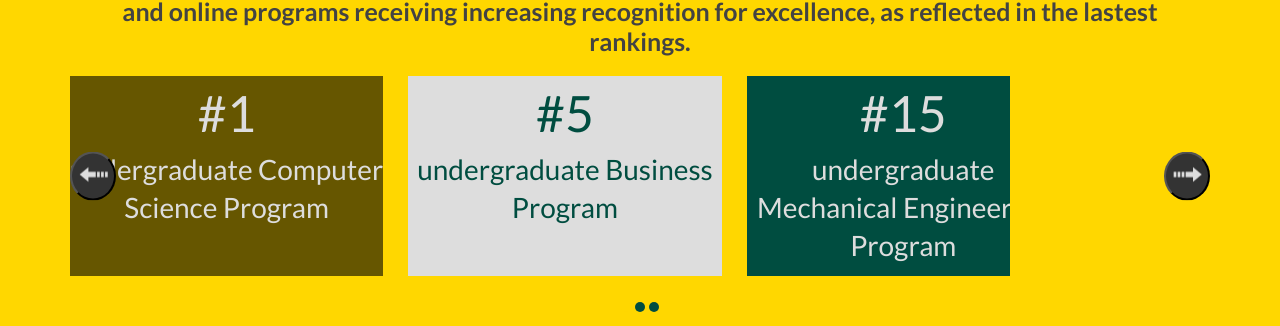
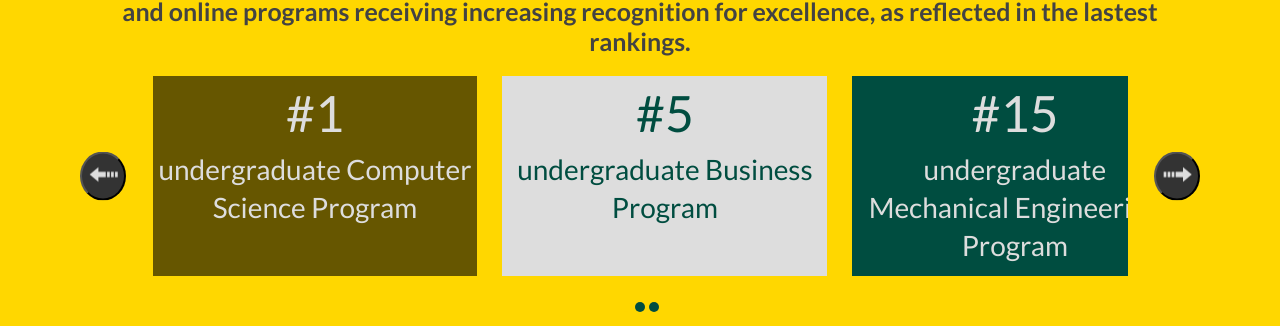
Before and after one commit to DelonAnsah/Delsco-State-University, a React (Vite) app: page / in a window 1280 px wide. Shown: the part 1798-2124 px from the top of the page. Built offline with nearby package versions, Linux system fonts and the light colour scheme.

Commit message:
SchoolRank completed

```diff
--- a/src/Components/Open House/OpenHouse.css
+++ b/src/Components/Open House/OpenHouse.css
@@ -2,7 +2,7 @@
   width: 100%;
   height: 800px;
   background-color: #004D40;
-  padding: 100px 0;
+  padding: 100px 0 100px 0;
   /*
   background: url(../../assets/abstract.png);
   background-repeat: no-repeat;
--- a/src/Components/School Rank/SchoolRank.css
+++ b/src/Components/School Rank/SchoolRank.css
@@ -1,7 +1,7 @@
 .schoolRank-panel{
   width: 100%;
   background-color: #FFD700;
-  padding: 100px 0;
+  padding: 100px 0 100px 0;
 }
 
 .container{
@@ -24,22 +24,28 @@ h4{
   padding: 5px 0;
 }
 .slideshow-container{
+
+  margin-left: 10px;
+  margin-right: 10px;
  display: flex;
+ justify-content: center;
  align-items: center;
  position: relative;
 }
 .slider{
   display: flex;
   overflow: hidden;
-  width: calc(100% - 200px);
+  transition: transform 0.2s ease-in-out;
 }
 .mySlides{
   flex: 0 0 33.33%;
-  width: 350px;
+  width: 300px;
   margin-right: 25px;
   height: 200px;
   text-align: center;
+  transition: opacity 0.5s ease-in-out, transform 0.5s ease-in-out;
 }
+
 .one{
   background-color: rgb(0, 0, 0, 0.6);
   color: #ddd;
--- a/src/Components/School Rank/SchoolRank.jsx
+++ b/src/Components/School Rank/SchoolRank.jsx
@@ -50,9 +50,11 @@ const SchoolRank = () => {
           <h4 className='rank'>Delsco State University continues to rise in national prominence, with its undergraduate, graduate , and online programs receiving increasing recognition for excellence, as reflected in the lastest rankings. </h4>
          </div>
          <div className='slideshow-container'>
+          <div>
           <button className='prev' type='button' onClick={prevSlide}>
             <img src={prev_icon} alt="" />
           </button>
+          </div>
           <div className='slider'>
             {getDisplayedSlides().map((slide, index) => (
               <div key={index} className={`mySlides ${slide.style}`} >
@@ -65,9 +67,11 @@ const SchoolRank = () => {
               </div>
             ))}
            </div>
+           <div>
            <button className='next' type='button' onClick={nextSlide}>
             <img src={next_icon} alt="" />
            </button>
+           </div>
           </div>
           <div className="dot-container">
           {Array.from({length: maxSlideIndex + 1 }).map((_, index) => (
```
